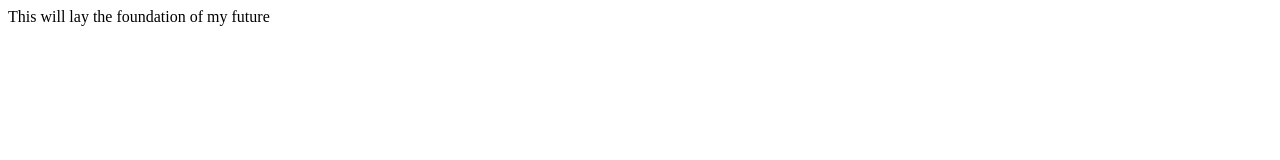
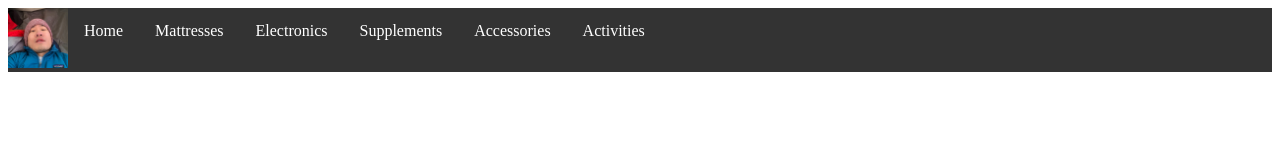
Before and after one commit to soyvictor/Sleepy-Time-Reviews, a plain HTML site: page index.html in a window 1280 px wide. Drawn offline with Linux system fonts and the light colour scheme.

Commit message:
second commit

```diff
--- a/index.html
+++ b/index.html
@@ -2,11 +2,30 @@
 <html>
 <head>
 <title>Sleepy Time Reviews</title>
+<link rel="stylesheet" type="text/css" href="style.css">
+</head>
 <body>
-This will lay the foundation of my future
+<div class="custom-padding">
+    <nav>
+
+        <ul class="menu-area">
+            <li><img class="me" src="photodemi.jpg"></li>
+            <li><a href="#">Home</a></li>
+            <li><a href="#">Mattresses</a></li>
+            <li><a href="#">Electronics</a></li>
+            <li><a href="#">Supplements</a></li>
+            <li><a href="#">Accessories</a></li>
+            <li><a href="#">Activities</a></li>
+        </ul>
+    </nav>
+
+
+
+
+
+
+</div>
 </body>
-
-</head>
 
 
 
--- /dev/null
+++ b/style.css
@@ -0,0 +1,32 @@
+li {
+   float: left;
+   }
+
+
+
+ul {
+    background-color: black;
+    list-style-type: none;
+    margin: 0;
+    padding: 0;
+    overflow: hidden;
+    background-color: #333;
+}
+
+li a {
+    color: white;
+    display: block;
+    text-align: center;
+    padding: 14px 16px;
+    text-decoration: none;
+}
+
+/* Change the link color to #111 (black) on hover */
+li a:hover {
+    background-color: #111;
+}
+
+.me {
+            width: 60px;
+            height: 60px;
+}
```
Also changed, not shown: photodemi.jpg (added).
